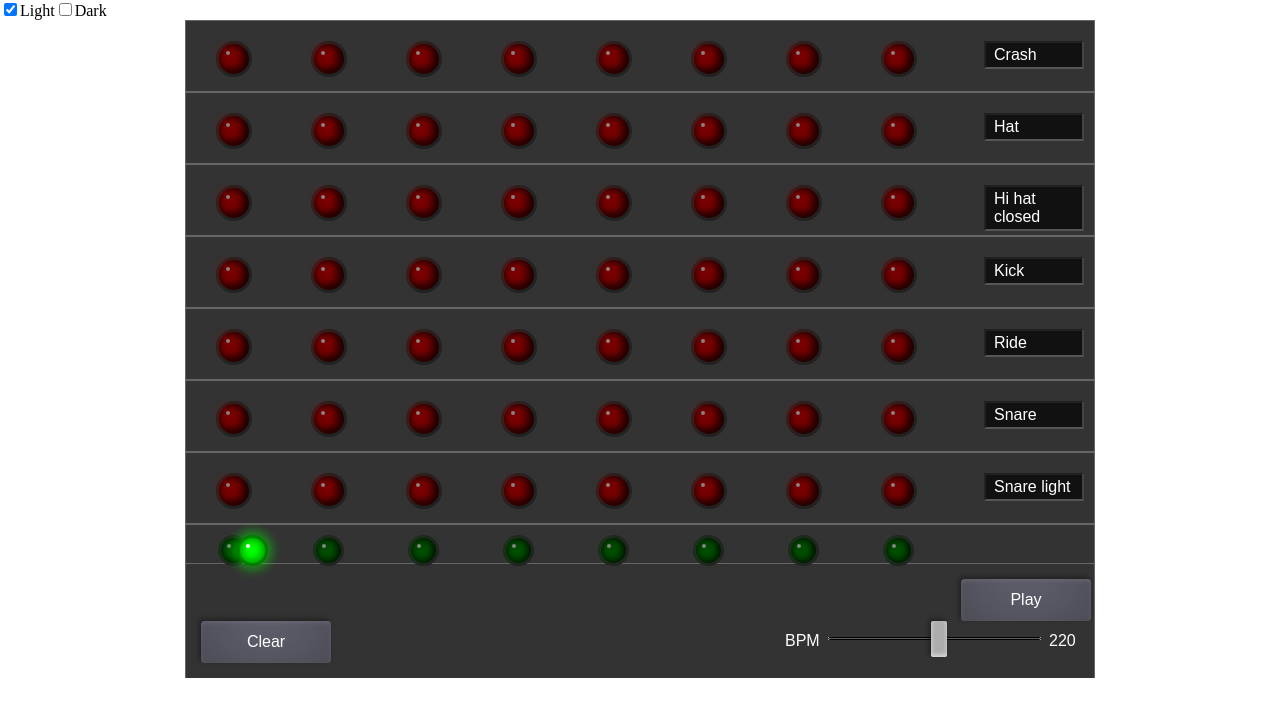
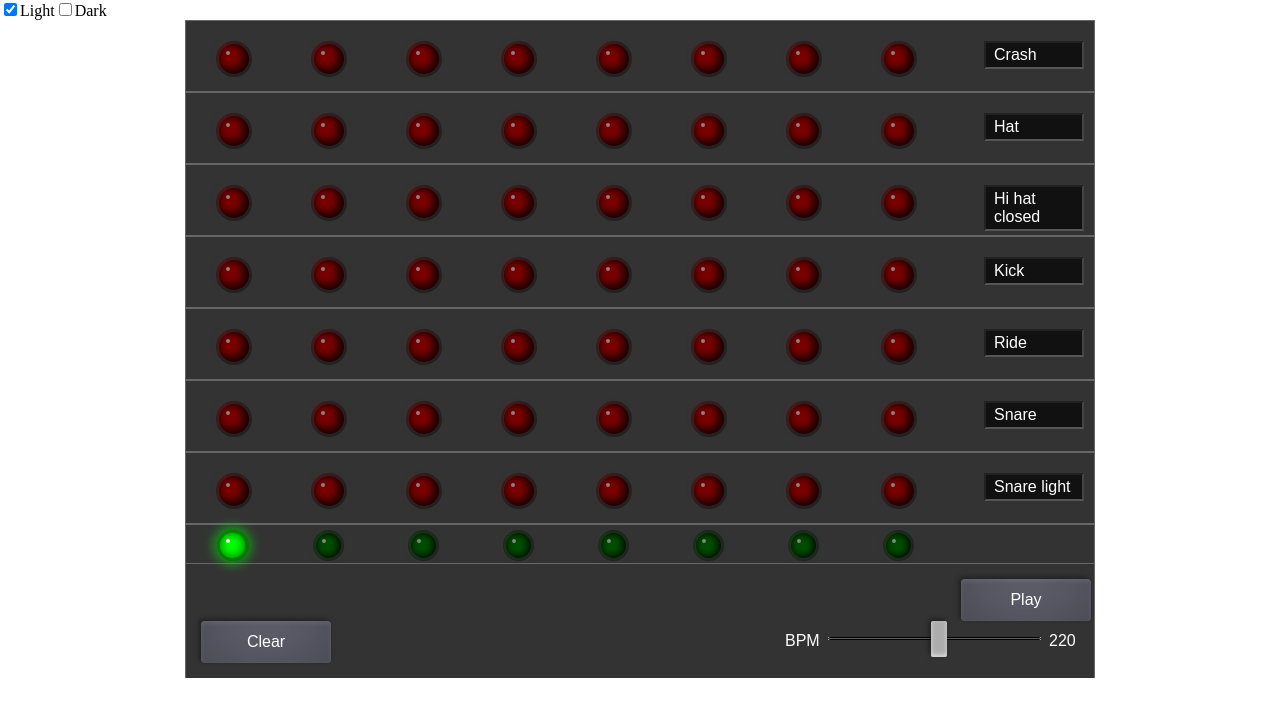
Before and after one commit to VolodymyrChykharivskyi/drum-machine, an Angular app: page / in a window 1280 px wide. Shown: the top 716 px of the page. Built offline with nearby package versions, Linux system fonts and the light colour scheme; what angular-remix-icon would draw is missing.

Commit message:
Changed displaying for active note

```diff
--- a/src/app/modules/drum-machine/components/transport/transport.component.html
+++ b/src/app/modules/drum-machine/components/transport/transport.component.html
@@ -1,13 +1,12 @@
 <div class="transportContainer">
   <transport-blank
     *ngFor="let position of DrumMachineConfig.countPosition | array"
-    [ngClass]="{'active': position === 1 }"
   ></transport-blank>
 
   <div class="transport">
     <div
       class="transportLight transportLightActive"
-      [ngStyle]="{ left: position * 85 + 'px' }"
+      [ngStyle]="{ left: position * 95 + 'px' }"
     ></div>
   </div>
 </div>
--- a/src/app/modules/drum-machine/components/transport/transport.component.scss
+++ b/src/app/modules/drum-machine/components/transport/transport.component.scss
@@ -1,7 +1,7 @@
 .transportContainer {
   width: 100%;
   height: 40px;
-  padding-top: 10px;
+  padding-top: 5px;
   border: 1px solid #666;
   background: #333;
   box-sizing: border-box;
@@ -10,7 +10,6 @@
 .transport {
   width: 95px;
   height: 50px;
-  margin-left: 20px;
   text-align: center;
   left: 0;
   z-index: 1;
```
